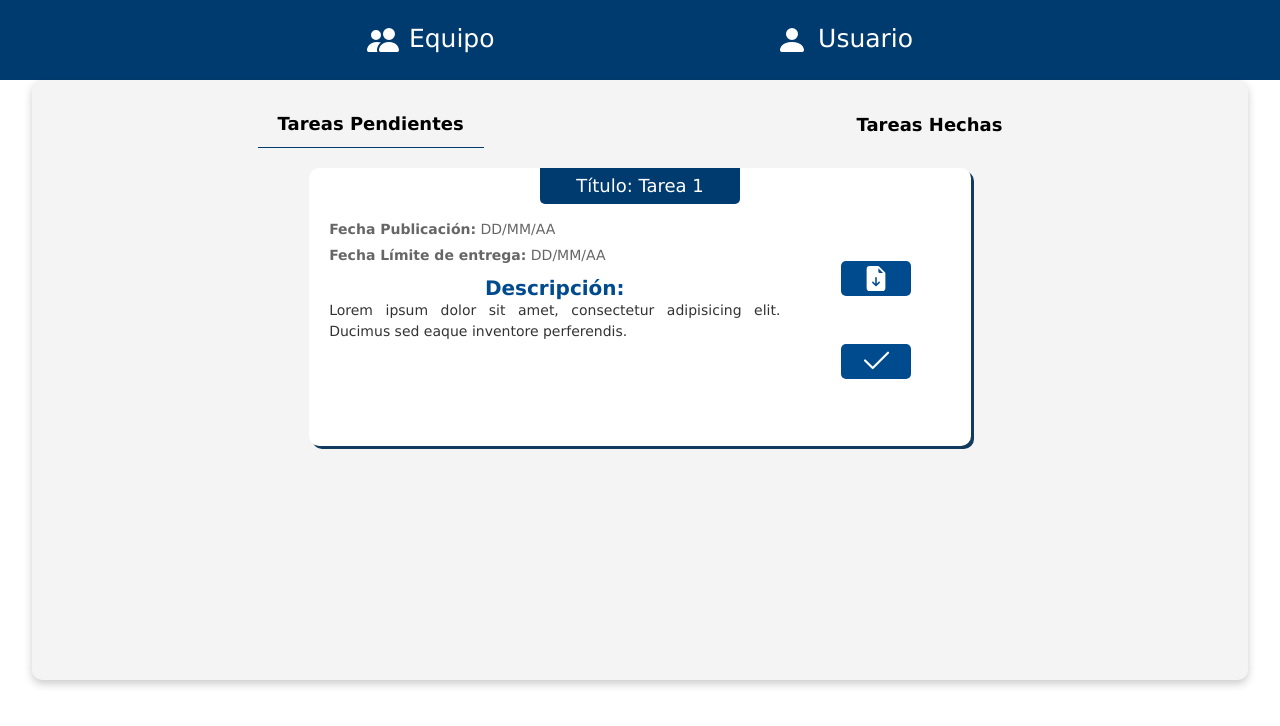
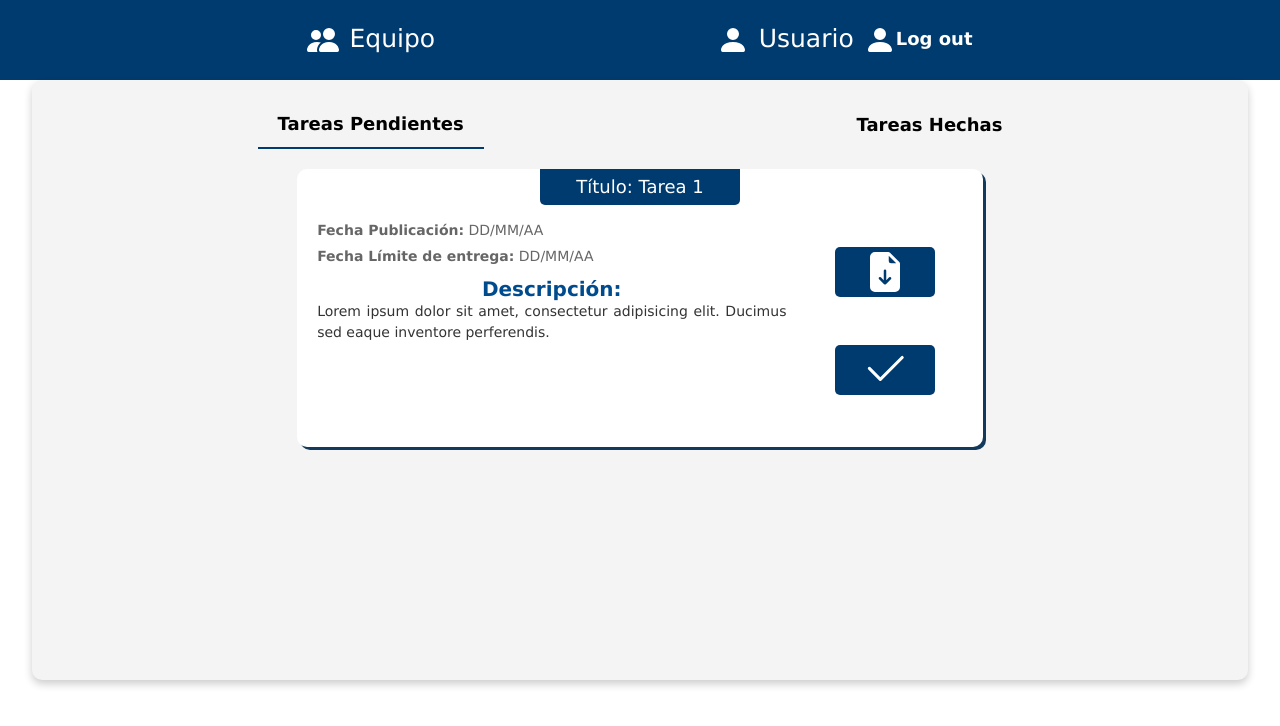
Before and after one commit to AdrianValenciaVillanueva/programacionlogica, a Vue app: page / in a window 1280 px wide. Shown: the top 726 px of the page. Built offline with nearby package versions, Linux system fonts and the light colour scheme.

Commit message:
boton logout y anim boones

```diff
--- a/src/components/PanelEquipoTareas.vue
+++ b/src/components/PanelEquipoTareas.vue
@@ -1,28 +1,36 @@
 <template>
   <body>
-    <div class="Titulos">
-      <div class="apTitulo">
-        <svg xmlns="http://www.w3.org/2000/svg" width="32" height="32" fill="currentColor" class="bi bi-people-fill" viewBox="0 0 16 16">
+    <div class="Titulos" role="banner" aria-label="Título del panel">
+      <div class="apTitulo" aria-labelledby="equipoTitulo">
+        <svg xmlns="http://www.w3.org/2000/svg" width="32" height="32" fill="currentColor" class="bi bi-people-fill" viewBox="0 0 16 16" aria-hidden="true">
           <path d="M7 14s-1 0-1-1 1-4 5-4 5 3 5 4-1 1-1 1zm4-6a3 3 0 1 0 0-6 3 3 0 0 0 0 6m-5.784 6A2.24 2.24 0 0 1 5 13c0-1.355.68-2.75 1.936-3.72A6.3 6.3 0 0 0 5 9c-4 0-5 3-5 4s1 1 1 1zM4.5 8a2.5 2.5 0 1 0 0-5 2.5 2.5 0 0 0 0 5"/>
         </svg>
-        <h2>Equipo</h2>
+        <h2 id="equipoTitulo">Equipo</h2>
       </div>
-      <div class="apTitulo">
-        <svg xmlns="http://www.w3.org/2000/svg" width="32" height="32" fill="currentColor" class="bi bi-person-fill" viewBox="0 0 16 16">
+      <div class="apTitulo" aria-labelledby="usuarioTitulo">
+        <svg xmlns="http://www.w3.org/2000/svg" width="32" height="32" fill="currentColor" class="bi bi-person-fill" viewBox="0 0 16 16" aria-hidden="true">
           <path d="M3 14s-1 0-1-1 1-4 6-4 6 3 6 4-1 1-1 1zm5-6a3 3 0 1 0 0-6 3 3 0 0 0 0 6"/>
         </svg>
-<h2>Usuario</h2>
+        <h2 id="usuarioTitulo">Usuario</h2>
+        <button class="logOutButton" aria-label="Cerrar sesión" @click="logout">
+  <svg xmlns="http://www.w3.org/2000/svg" width="32" height="32" fill="currentColor" class="bi bi-person-fill" viewBox="0 0 16 16" aria-hidden="true">
+    <path d="M3 14s-1 0-1-1 1-4 6-4 6 3 6 4-1 1-1 1zm5-6a3 3 0 1 0 0-6 3 3 0 0 0 0 6"/>
+  </svg>
+  <span >Log out</span>
+</button>
+
       </div>
     </div>
 
-  <div class="PanelTareasEquipoPendientes">
+    <div class="PanelTareasEquipoPendientes" role="region" aria-labelledby="panelTareasTitulo">
+      <h2 id="panelTareasTitulo" class="visually-hidden">Panel de Tareas</h2>
 
-
-    <div class="BotonesTipoTareas">
+      <div class="BotonesTipoTareas" role="group" aria-label="Tipo de tareas">
         <button
           class="BotonesTipo"
           @click="mostrarTareasPendientes = true"
           :class="{ active: mostrarTareasPendientes }"
+          aria-pressed="true"
         >
           Tareas Pendientes
         </button>
@@ -30,6 +38,7 @@
           class="BotonesTipo"
           @click="mostrarTareasPendientes = false"
           :class="{ active: !mostrarTareasPendientes }"
+          aria-pressed="false"
         >
           Tareas Hechas
         </button>
@@ -37,14 +46,15 @@
 
       <div class="PanelTareas">
         <!-- Transición para el contenido -->
-      <div v-if="mostrarTareasPendientes" key="pendientes" class="mostrarTareasPendientes">
-        <div class="TareaPendiente">
-          <div class="TituloTarea">
+        <div v-if="mostrarTareasPendientes" key="pendientes" class="mostrarTareasPendientes" role="tabpanel" aria-labelledby="tareasPendientes">
+          <h3 id="tareasPendientes" class="visually-hidden">Tareas Pendientes</h3>
+          <div class="TareaPendiente" role="article" aria-labelledby="tarea1Titulo">
+            <div class="TituloTarea" id="tarea1Titulo">
               <h2>Título: Tarea 1</h2>
             </div>
             <div class="PanelContenedor">
               <div class="InfoTarea">
-              <div class="Fechas">
+                <div class="Fechas" role="doc-info">
                   <p><span>Fecha Publicación:</span> DD/MM/AA</p>
                   <p><span>Fecha Límite de entrega:</span> DD/MM/AA</p>
                 </div>
@@ -56,15 +66,13 @@
                 </div>
               </div>
               <div class="Botones">
-              <button class="boton">
-                <!-- Icono de descarga -->
-                <svg xmlns="http://www.w3.org/2000/svg" width="auto" height="25px" fill="currentColor" class="bi bi-file-earmark-arrow-down-fill" viewBox="0 0 16 16">
+                <button class="boton" aria-label="Descargar tarea">
+                  <svg xmlns="http://www.w3.org/2000/svg" width="auto" height="40px" fill="currentColor" class="bi bi-file-earmark-arrow-down-fill" viewBox="0 0 16 16" aria-hidden="true">
                     <path d="M9.293 0H4a2 2 0 0 0-2 2v12a2 2 0 0 0 2 2h8a2 2 0 0 0 2-2V4.707A1 1 0 0 0 13.707 4L10 .293A1 1 0 0 0 9.293 0M9.5 3.5v-2l3 3h-2a1 1 0 0 1-1-1m-1 4v3.793l1.146-1.147a.5.5 0 0 1 .708.708l-2 2a.5.5 0 0 1-.708 0l-2-2a.5.5 0 0 1 .708-.708L7.5 11.293V7.5a.5.5 0 0 1 1 0"/>
                   </svg>
                 </button>
-              <button class="boton">
-                <!-- Icono de check -->
-                <svg xmlns="http://www.w3.org/2000/svg" width="auto" height="auto" fill="currentColor" class="bi bi-check2" viewBox="0 0 16 16">
+                <button class="boton" aria-label="Marcar tarea como hecha">
+                  <svg xmlns="http://www.w3.org/2000/svg" width="auto" height="auto" fill="currentColor" class="bi bi-check2" viewBox="0 0 16 16" aria-hidden="true">
                     <path d="M13.854 3.646a.5.5 0 0 1 0 .708l-7 7a.5.5 0 0 1-.708 0l-3.5-3.5a.5.5 0 1 1 .708-.708L6.5 10.293l6.646-6.647a.5.5 0 0 1 .708 0"/>
                   </svg>
                 </button>
@@ -73,14 +81,15 @@
           </div>
         </div>
 
-      <div v-else key="hechas" class="mostrarTareasHechas">
-        <div class="TareasHechas">
-          <div class="TituloTarea">
+        <div v-else key="hechas" class="mostrarTareasHechas" role="tabpanel" aria-labelledby="tareasHechas">
+          <h3 id="tareasHechas" class="visually-hidden">Tareas Hechas</h3>
+          <div class="TareasHechas" role="article" aria-labelledby="tareaHecha1Titulo">
+            <div class="TituloTarea" id="tareaHecha1Titulo">
               <h2>Título: Tarea 1</h2>
             </div>
             <div class="PanelContenedor">
               <div class="InfoTarea">
-              <div class="Fechas">
+                <div class="Fechas" role="doc-info">
                   <p><span>Fecha Publicación:</span> DD/MM/AA</p>
                   <p><span>Fecha Límite de entrega:</span> DD/MM/AA</p>
                   <p><span>Fecha entregada:</span> DD/MM/AA</p>
@@ -93,9 +102,8 @@
                 </div>
               </div>
               <div class="Botones">
-              <button class="boton">
-                <!-- Icono de descarga -->
-                <svg xmlns="http://www.w3.org/2000/svg" width="auto" height="25px" fill="currentColor" class="bi bi-file-earmark-arrow-down-fill" viewBox="0 0 16 16">
+                <button class="boton" aria-label="Descargar tarea">
+                  <svg xmlns="http://www.w3.org/2000/svg" width="auto" height="25px" fill="currentColor" class="bi bi-file-earmark-arrow-down-fill" viewBox="0 0 16 16" aria-hidden="true">
                     <path d="M9.293 0H4a2 2 0 0 0-2 2v12a2 2 0 0 0 2 2h8a2 2 0 0 0 2-2V4.707A1 1 0 0 0 13.707 4L10 .293A1 1 0 0 0 9.293 0M9.5 3.5v-2l3 3h-2a1 1 0 0 1-1-1m-1 4v3.793l1.146-1.147a.5.5 0 0 1 .708.708l-2 2a.5.5 0 0 1-.708 0l-2-2a.5.5 0 0 1 .708-.708L7.5 11.293V7.5a.5.5 0 0 1 1 0"/>
                   </svg>
                 </button>
@@ -106,8 +114,8 @@
       </div>
     </div>
   </body>
+</template>
 
-</template>
 
 <script>
 export default {
@@ -167,6 +175,7 @@ body{
 gap: 22%;
   /* border-bottom:1px solid #003b6f; */
 }
+
 .apTitulo{
 display: flex;
   gap: 10px ;
@@ -193,21 +202,70 @@ button{
 .BotonesTipo {
   padding: 10px 20px;
   font-size: 18px;
-  background:none;
+  background: none;
   color: black;
-  /* background-color: #004b8d; */
   border: none;
-  /* border-radius: 5px; */
   cursor: pointer;
   font-weight: bold;
+  position: relative;
 }
 
-/*para el boton activo*/
+.BotonesTipo:not(.active)::before {
+  content: "";
+  position: absolute;
+  bottom: 0;
+  left: 0;
+  width: 100%;
+  height: 0;
+  border-bottom: 2px solid #003b6f;
+  transform: scaleX(0);
+  transition: transform 0.3s ease;
+  transform-origin: left;
+}
+
+.BotonesTipo:not(.active):hover::before {
+  transform: scaleX(1);
+}
+
 .BotonesTipo.active {
-  /* background-color: #007bff;  */
-  border-bottom: 1px solid#003b6f;
   color: black;
+  border-bottom: 2px solid #003b6f;
+  cursor: default;
+
 }
+
+/**=== */
+
+
+.logOutButton {
+  /* padding: 10px 20px; */
+  font-size: 18px;
+  background: none;
+  color: white;
+  border: none;
+  cursor: pointer;
+  font-weight: bold;
+  position: relative;
+}
+
+.logOutButton::before {
+  content: "";
+  position: absolute;
+  bottom: 0;
+  left: 0;
+  width: 100%;
+  height: 0;
+  border-bottom: 1px solid #ffffff;
+  transform: scaleX(0);
+  transition: transform 0.3s ease;
+  transform-origin: left;
+}
+
+.logOutButton:hover::before {
+  transform: scaleX(1);
+}
+
+
 .PanelTareas {
   display: flex;
   flex-direction: column;
@@ -280,10 +338,11 @@ button{
 }
 
 .boton {
-  width: 70px;
-  height: 35px;
+
+  width: 100px;
+  height: 50px;
   font-size: 14px;
-  background-color: #004b8d;
+  background-color: #003b6f;
   color: white;
   border: none;
   border-radius: 5px;
@@ -291,8 +350,9 @@ button{
 }
 
 .boton:hover {
-  background-color: #003b6f;
+  background-color: #011f3a;
 }
+
 
 .TituloTarea{
   margin: 0 auto;
```
Lines whose indentation alone changed are shown as unchanged.
